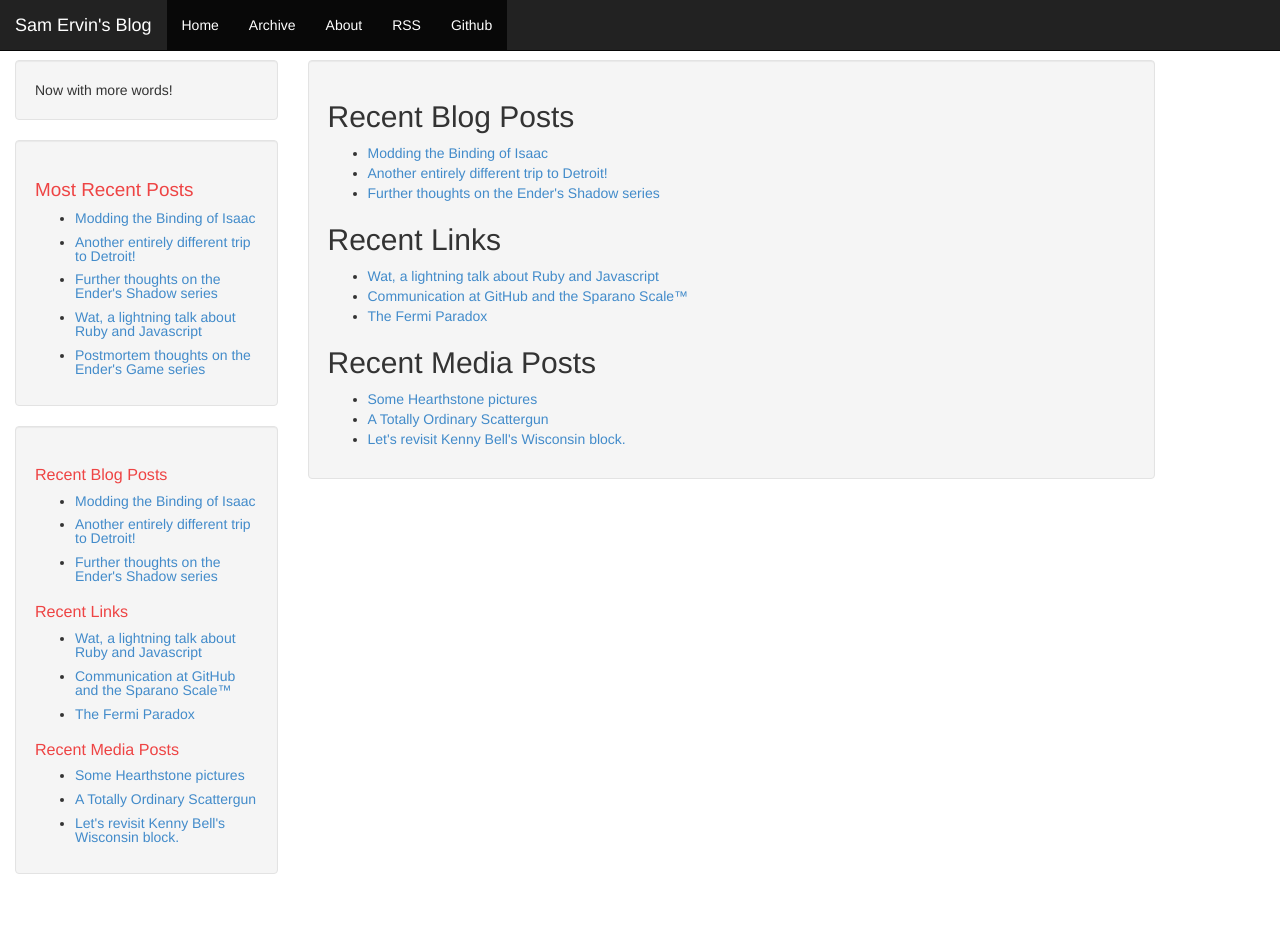
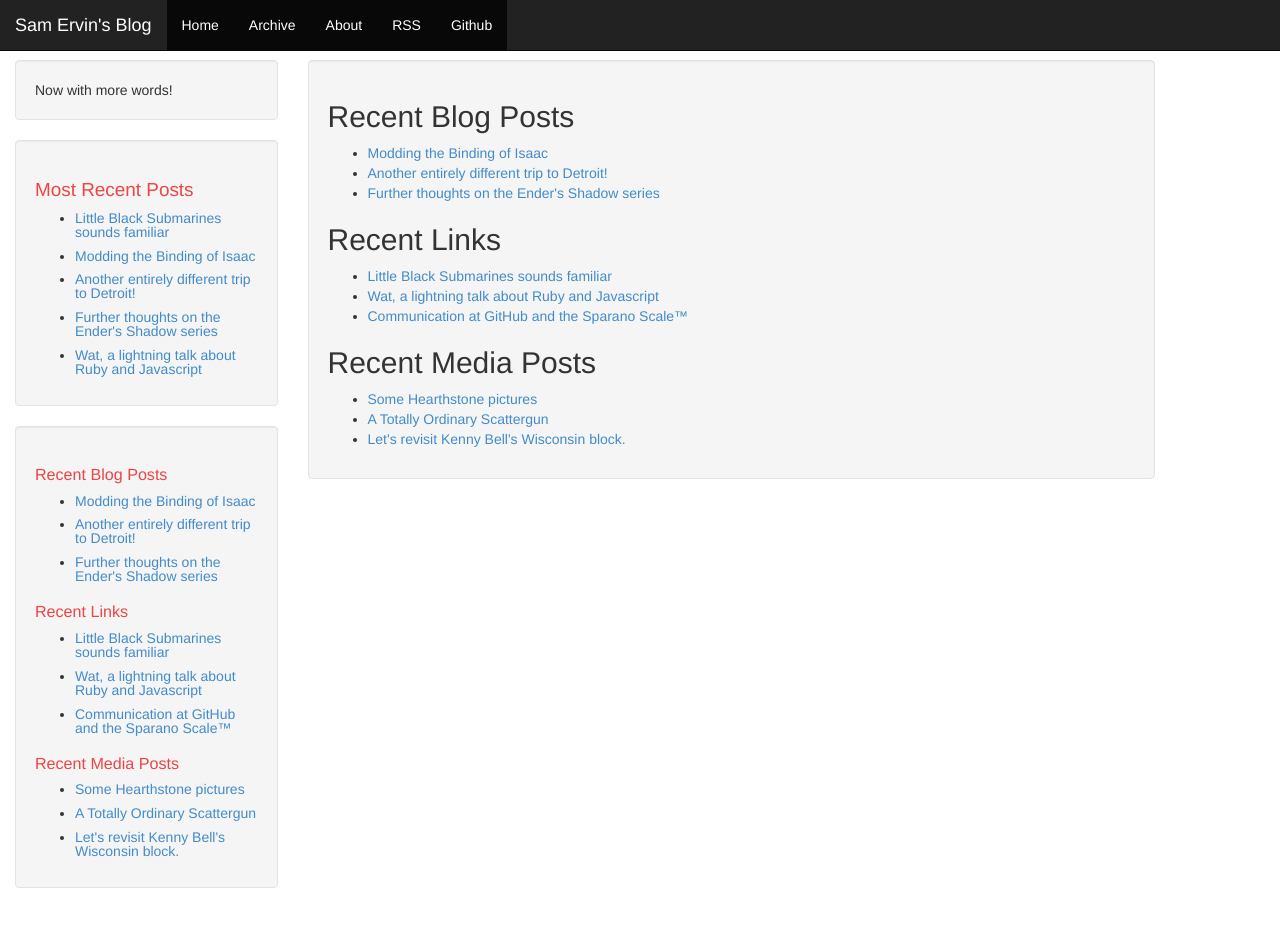
Before and after one commit to samervin/blog.samerv.in, a Jekyll site: the page built from links.html, in a window 1280 px wide and 968 px high. Shown: the top 927 px of the window. Built offline with Jekyll 4.4.1, drawn with Linux system fonts in a browser that asks for light colours; Markdown is read by kramdown in place of the engine named in the settings.

Commit message:
Little Black Submarines post

```diff
--- a/_drafts/little-black-stairway.md
+++ b/_posts/link/2015-04-20-little-black-stairway.md
@@ -1,3 +1,9 @@
+---
+layout: post
+title: Little Black Submarines sounds familiar
+category: link
+---
+
 Go listen to [Little Black Submarines](https://www.youtube.com/watch?v=QJEx2tOYhHk), by the Black Keys.
 
 Okay. good. Did you like it? I hope so. Were you reminded of any artist, or song by that artist, in particular?
```
